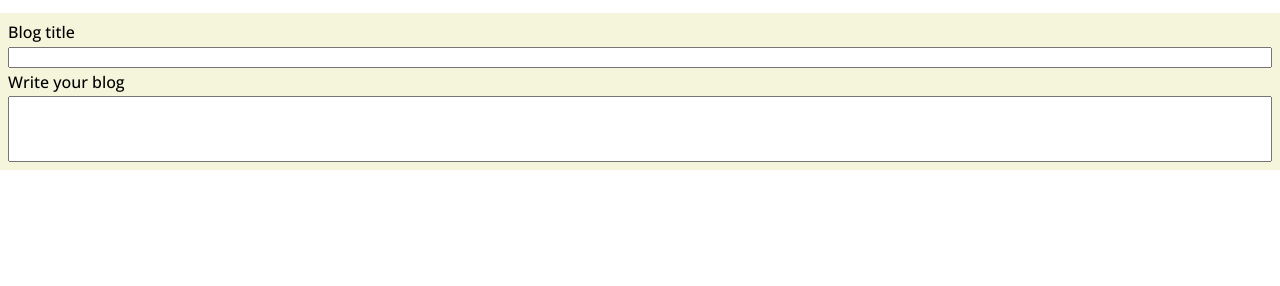
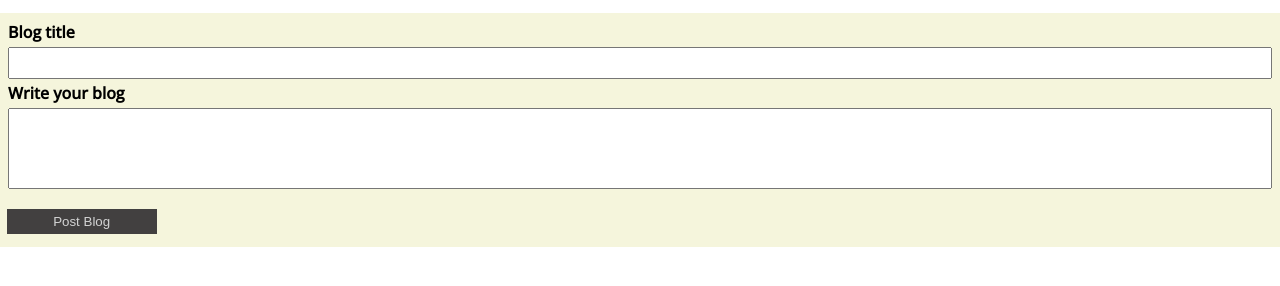
Before and after one commit to RaevenTech/blog-post-api, a plain HTML site: page index.html in a window 1280 px wide. Shown: the part 40-326 px from the top of the page. Drawn offline with nearby package versions, Linux system fonts and the light colour scheme; no server answers.

Commit message:
form styled

```diff
--- a/index.html
+++ b/index.html
@@ -28,10 +28,11 @@
         id="blog-textarea"
         type="textatea"
         name="new-blog-title"
-        rows="4"
+        rows="5"
         cols="50">
       </textarea>
     </div>
+    <button class="submit-post-btn" id="submit-post-btn" type="submit">Post Blog</button>
   </form>
   <div id="blog-posts"></div>
   <script src="script.js"></script>
--- a/style.css
+++ b/style.css
@@ -38,6 +38,11 @@ nav>h2 {
 
 label {
   margin-bottom: 0em;
+  font-weight: 600;
+}
+
+.blog-text-input {
+  height: 2em;
 }
 
 .blog-textarea {
@@ -58,3 +63,17 @@ label {
 #blog-body {
   margin-top: 0em;
 }
+
+.submit-post-btn {
+  width: 150px;
+  height: 25px;
+  margin: 0em .5em 1em;
+  color: lightgray;
+  background-color: rgb(66, 64, 64);
+  border: none;
+}
+
+.submit-post-btn.hover {
+  cursor: pointer;
+  background-color: darkgray;
+}
```
